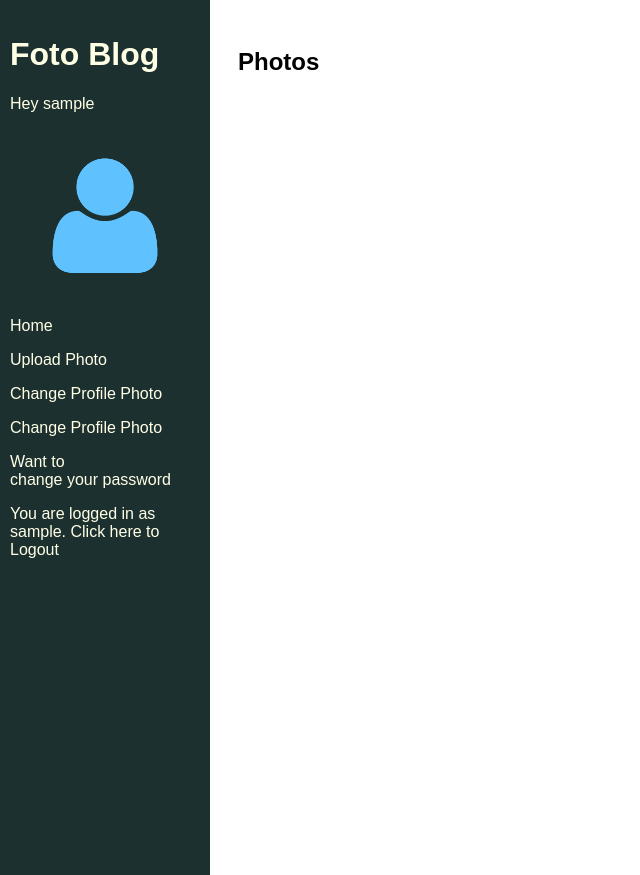
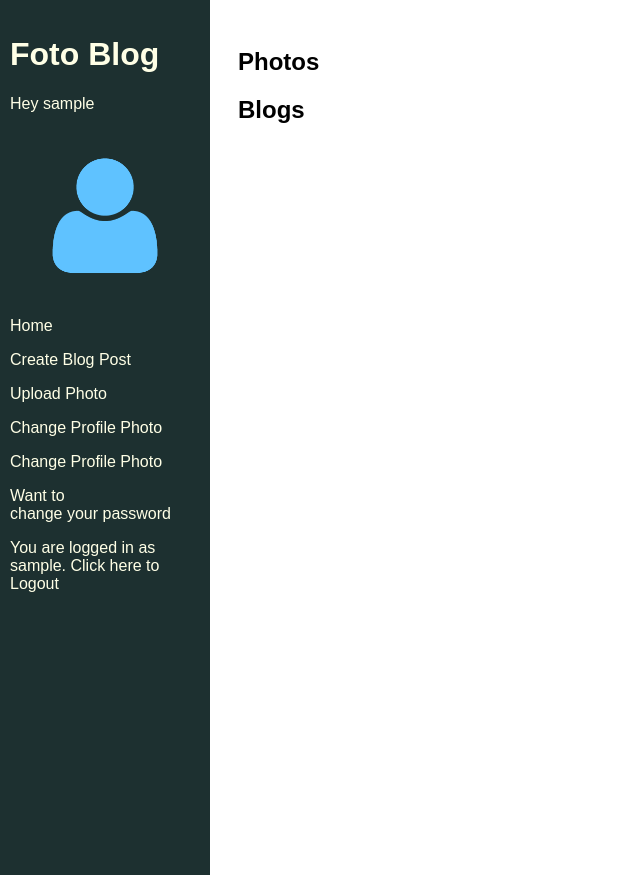
Before and after one commit to dzikrihak/fotoblog, a Django app: page /home/ in a window 1280 px wide. Shown: the whole page, without its empty margins (0-640 px from the left). Run offline with Django 4.2, Linux system fonts and the light colour scheme; the visitor is signed in with stand-in values (Sample User, id 1); data that the repository does not hold is empty.

Commit message:
Multiple Models With One Form

```diff
--- a/blog/forms.py
+++ b/blog/forms.py
@@ -7,3 +7,9 @@ class PhotoForm(forms.ModelForm):
     class Meta:
         model = models.Photo
         fields = ['image','caption']
+
+
+class BlogFrom(forms.ModelForm):
+    class Meta:
+        model = models.Blog
+        fields = ['title','content']
--- a/blog/templates/blog/home.html
+++ b/blog/templates/blog/home.html
@@ -6,4 +6,17 @@
         <img src="{{ photo.image.url }}" alt="">
         <p>{{ photo.caption }}</p>
     {% endfor %}
+    <h2>Blogs</h2>
+    <div class="grid-container">
+        {% for blog in blogs %}
+            <div class="post">
+                <a href="{% url 'view_blog' blog.id %}">
+                    <h4>Blog Post: {{ blog.title }}</h4>
+                    <img src="{{ blog.photo.image.url }}" alt="">
+                </a>
+            </div>
+
+        {% endfor %}
+
+    </div>
 {% endblock %}
--- a/blog/views.py
+++ b/blog/views.py
@@ -1,12 +1,21 @@
 from django.shortcuts import render, redirect
 from django.contrib.auth.decorators import login_required
+from django.shortcuts import get_object_or_404
 from . import forms
 from . import models
+
 
 @login_required
 def home(request):
     photos = models.Photo.objects.all()
-    return render(request, 'blog/home.html', context={'photos': photos})
+    blogs = models.Blog.objects.all()
+    return render(request, 'blog/home.html', context={'photos': photos, 'blogs': blogs})
+
+
+@login_required
+def view_blog(request, blog_id):
+    blog = get_object_or_404(models.Blog, id=blog_id)
+    return render(request, 'blog/view_blog.html', {'blog': blog})
 
 
 @login_required
@@ -22,3 +31,25 @@ def photo_upload(request):
             photo.save()
             return redirect('home')
     return render(request, 'blog/photo_upload.html', context={'form':form})
+
+@login_required
+def blog_and_photo_upload(request):
+    blog_form = forms.BlogFrom()
+    photo_form = forms.PhotoForm()
+    if request.method == 'POST':
+        # handle POST request here
+        blog_form = forms.BlogFrom(request.POST)
+        photo_form = forms.PhotoForm(request.POST, request.FILES)
+        if all([blog_form.is_valid(), photo_form.is_valid()]):
+            photo = photo_form.save(commit=False)
+            photo.uploader = request.user
+            photo.save()
+            blog = blog_form.save(commit=False)
+            blog.author = request.user
+            blog.photo = photo
+            blog.save()
+    context = {
+        'blog_form' : blog_form,
+        'photo_form': photo_form,
+    }
+    return render(request, 'blog/create_blog_post.html', context=context)
--- a/fotoblog/urls.py
+++ b/fotoblog/urls.py
@@ -29,6 +29,8 @@ urlpatterns = [
     # path("logout/", authentication.views.logout_user, name='logout'),
     path("home/", blog.views.home, name='home'),
     path('photo/upload/', blog.views.photo_upload, name='photo_upload'),
+    path('blog/create', blog.views.blog_and_photo_upload, name='blog_create'),
+    path('blog/<int:blog_id>', blog.views.view_blog, name='view_blog'),
 ]
 if settings.DEBUG:
     urlpatterns += static(
--- a/templates/base.html
+++ b/templates/base.html
@@ -19,6 +19,7 @@
 
         {% endif %}
         <p><a href="{% url 'home' %}">Home</a></p>
+        <p><a href="{% url 'blog_create' %}">Create Blog Post</a></p>
         <p><a href="{% url 'photo_upload' %}">Upload Photo</a></p>
         <p><a href="">Change Profile Photo</a></p>
         <p><a href="{% url 'upload_profile_photo' %}">Change Profile Photo</a></p>
```
Also changed, not shown: blog/templates/blog/create_blog_post.html (added, +10 -0 lines), blog/templates/blog/view_blog.html (added, +8 -0 lines).
